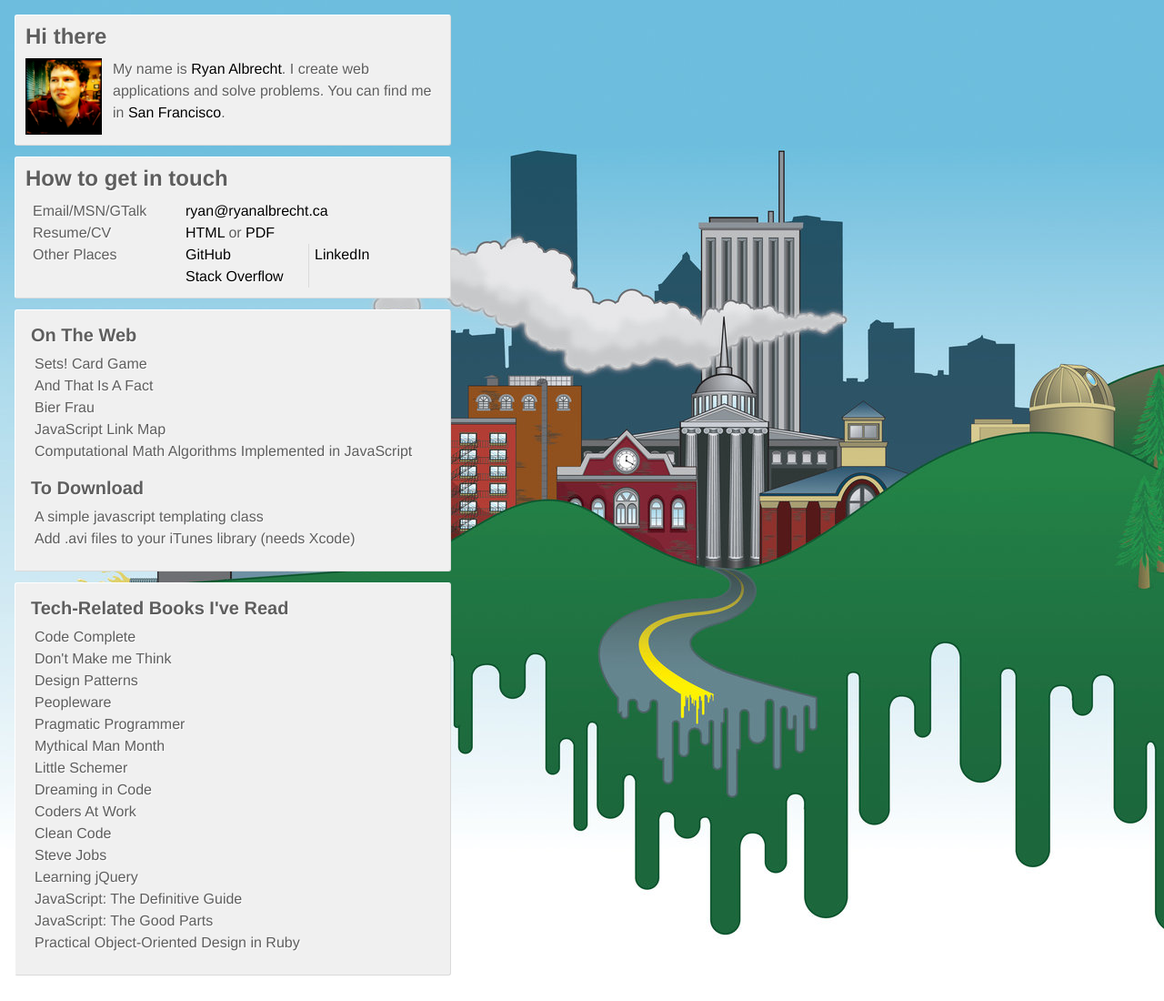
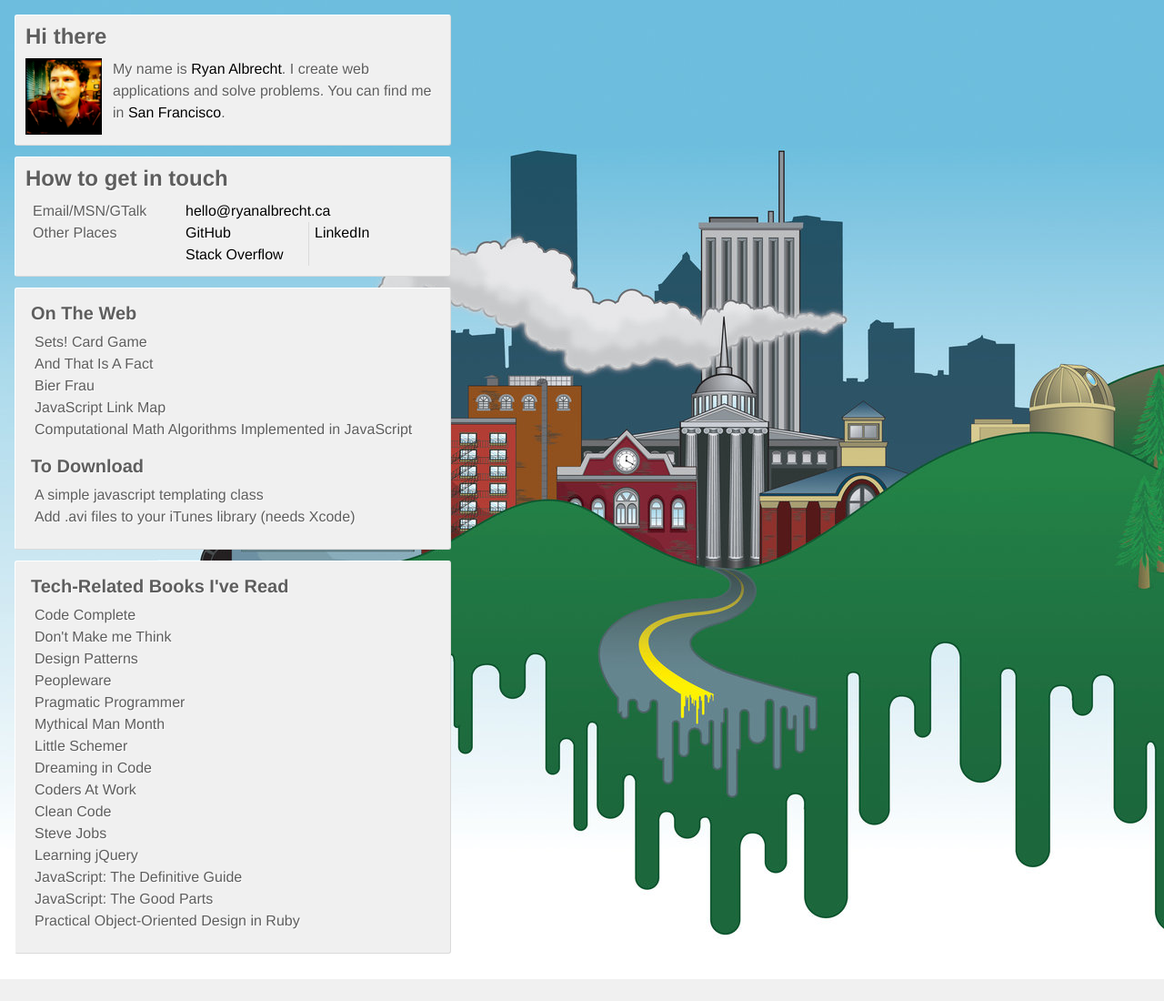
Before and after one commit to ryan953/ryanalbrecht.ca, a PHP site: page / in a window 1280 px wide. Shown: the whole page at 91% size. After the commit the page ends 1076 px from the top, so only its background shows below. Run offline with PHP 8.4, Linux system fonts and the light colour scheme.

Commit message:
Remove some personal identification.

```diff
--- a/index.php
+++ b/index.php
@@ -37,14 +37,7 @@
 				<h1>How to get in touch</h1>
 				<dl>
 					<dt>Email/MSN/GTalk</dt>
-					<dd><a href="mailto:ryan@ryanalbrecht.ca" rel="me" title="My Email"><em>ryan@ryanalbrecht.ca</em></a></dd>
-
-					<dt>Resume/CV</dt>
-					<dd>
-						<a href="albrecht_ryan_resume.html" title="My Resume"><em>HTML</em></a>
-						or
-						<a href="albrecht_ryan_resume.pdf" title="My Resume"><em>PDF</em></a>
-					</dd>
+					<dd><a href="mailto:hello@ryanalbrecht.ca" rel="me" title="My Email"><em>hello@ryanalbrecht.ca</em></a></dd>
 
 					<dt>Other Places</dt>
 					<dd class="half"><a rel="me" href="https://github.com/ryan953" title="GitHub projects"><em>GitHub</em></a></dd>
--- a/package.json
+++ b/package.json
@@ -3,7 +3,7 @@
   "version": "1.0.0",
   "description": "Example Flux chat application primarily intended to explain the use of Dispatcher.waitFor().",
   "scripts": {
-    "publish": "rsync -vzhr --exclude='./.git/*' . ryan953@ryan953.com:~/ryanalbrecht.ca"
+    "publish": "rsync -vzhr --exclude='/.git' . ryan953@ryan953.com:~/ryanalbrecht.ca"
   },
   "author": "Ryan Albrecht"
 }
```
Also changed, not shown: x-albrecht_ryan_resume.html (renamed from albrecht_ryan_resume.html), 2 other files.
